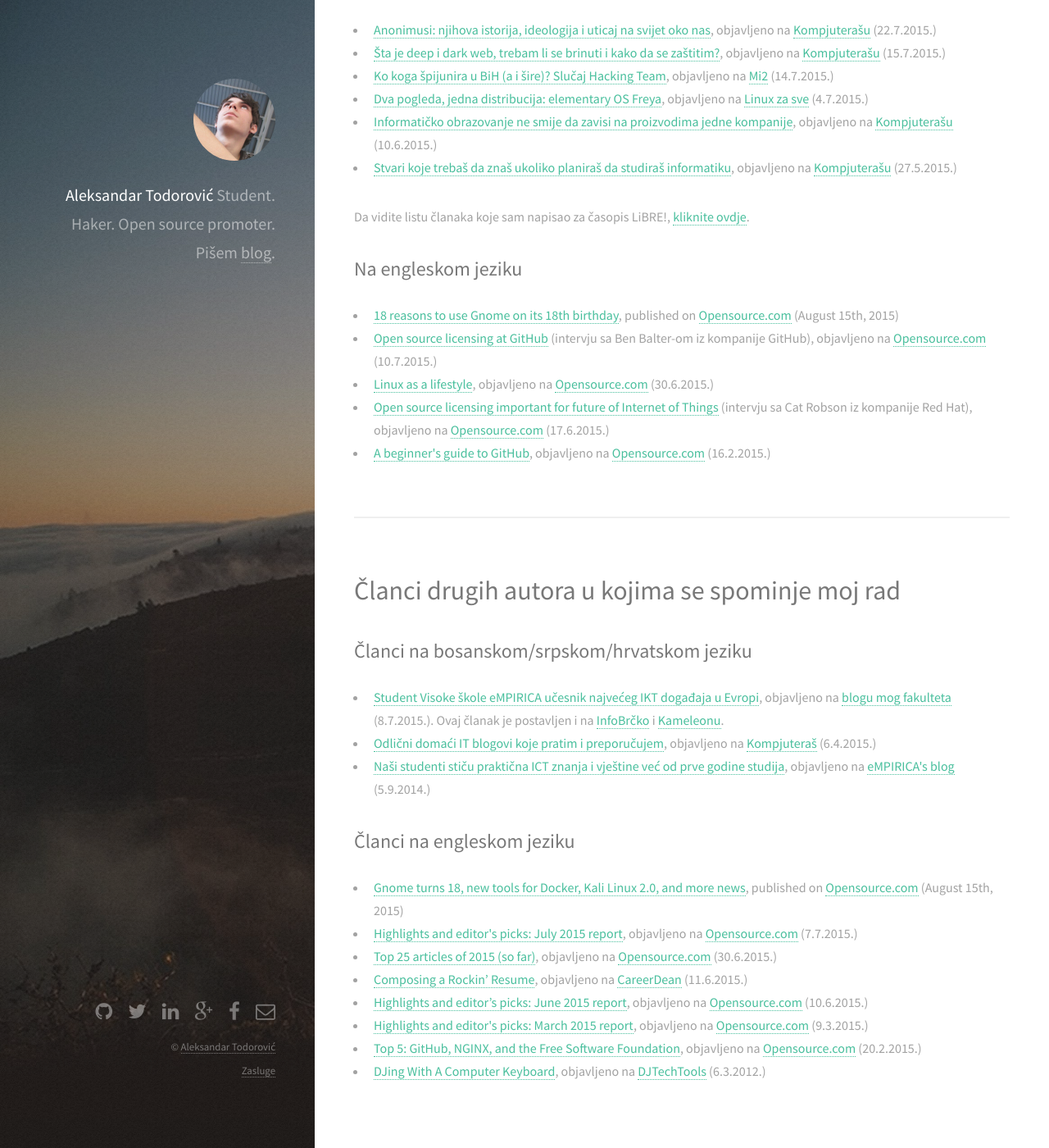
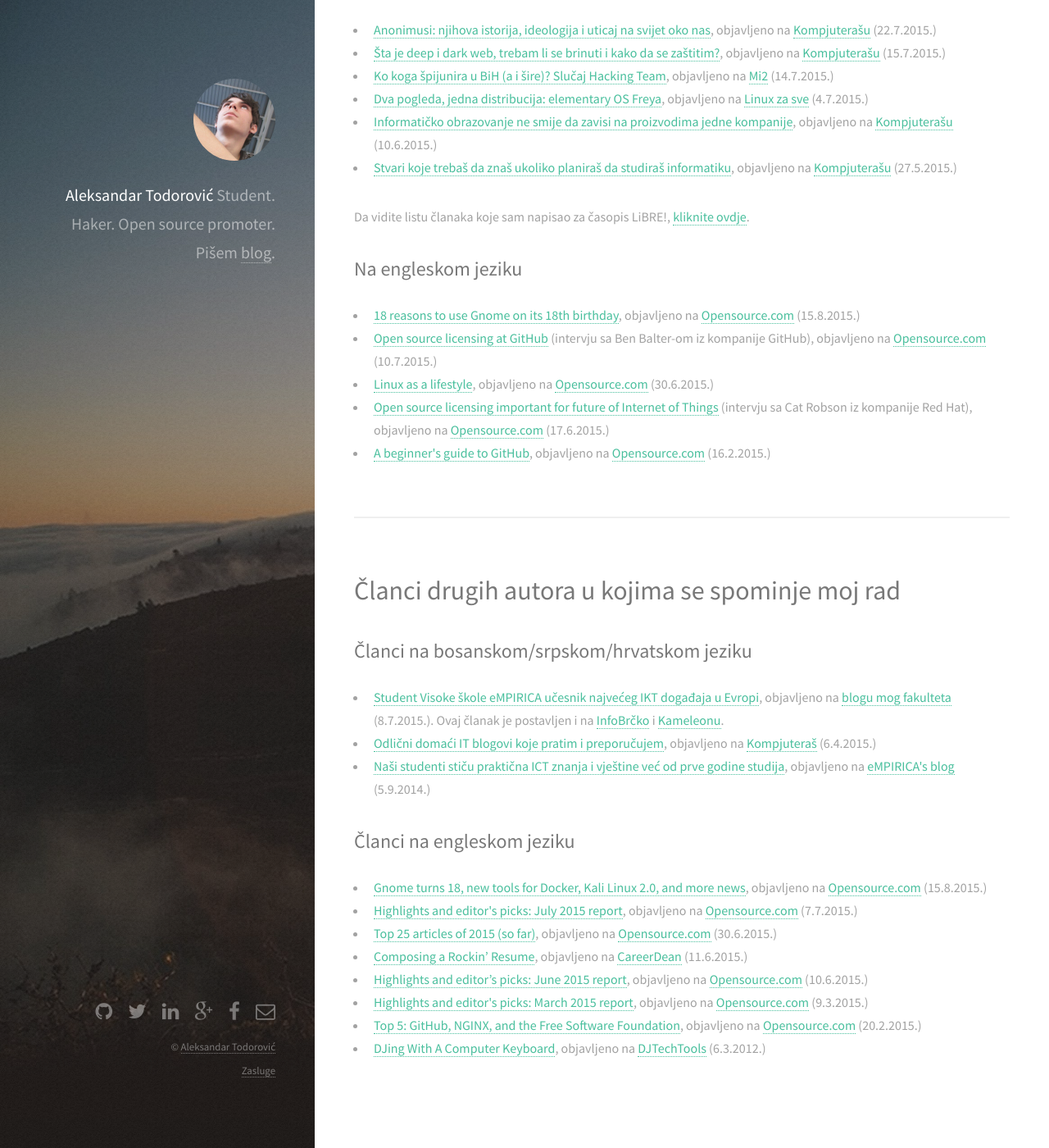
Before and after one commit to inputsh/bs.r3bl.me, a Jekyll site: the page built from index.html, in a window 1280 px wide and 1400 px high, scrolled down 721 px. Shown: the whole window at 82% size. Built offline with Jekyll 4.4.1, drawn with Linux system fonts in a browser that asks for light colours.

Commit message:
Localizes two entries on the homepage

```diff
--- a/index.html
+++ b/index.html
@@ -49,7 +49,7 @@ layout: default
       <h2>Na engleskom jeziku</h2>
 
       <ul>
-        <li><a href="http://opensource.com/life/15/8/gnome-turns-18">18 reasons to use Gnome on its 18th birthday</a>, published on <a href="http://opensource.com">Opensource.com</a> (August 15th, 2015)</li>
+        <li><a href="http://opensource.com/life/15/8/gnome-turns-18">18 reasons to use Gnome on its 18th birthday</a>, objavljeno na <a href="http://opensource.com">Opensource.com</a> (15.8.2015.)</li>
         <li><a href="http://opensource.com/life/15/7/interview-ben-balter-github">Open source licensing at GitHub</a> (intervju sa Ben Balter-om iz kompanije GitHub), objavljeno na <a href="http://opensource.com">Opensource.com</a> (10.7.2015.)</li>
         <li><a href="http://opensource.com/life/15/6/my-linux-story-Aleksandar-Todorovic">Linux as a lifestyle</a>, objavljeno na <a href="http://opensource.com">Opensource.com</a> (30.6.2015.)</li>
         <li><a href="http://opensource.com/business/15/6/interview-cat-robson-red-hat">Open source licensing important for future of Internet of Things</a> (intervju sa Cat Robson iz kompanije Red Hat), objavljeno na <a href="http://opensource.com">Opensource.com</a> (17.6.2015.)</li>
@@ -71,7 +71,7 @@ layout: default
       <h2>Članci na engleskom jeziku</h2>
 
       <ul>
-        <li><a href="http://opensource.com/life/15/8/weekly-news-august-15">Gnome turns 18, new tools for Docker, Kali Linux 2.0, and more news</a>, published on <a href="http://opensource.com">Opensource.com</a> (August 15th, 2015)</li>
+        <li><a href="http://opensource.com/life/15/8/weekly-news-august-15">Gnome turns 18, new tools for Docker, Kali Linux 2.0, and more news</a>, objavljeno na <a href="http://opensource.com">Opensource.com</a> (15.8.2015.)</li>
         <li><a href="http://opensource.com/life/15/7/community-report-july-2015">Highlights and editor's picks: July 2015 report</a>, objavljeno na <a href="http://opensource.com">Opensource.com</a> (7.7.2015.)</li>
         <li><a href="http://opensource.com/life/15/6/top-25-articles-2015-so-far">Top 25 articles of 2015 (so far)</a>, objavljeno na <a href="http://opensource.com">Opensource.com</a> (30.6.2015.)</li>
         <li><a href="http://www.careerdean.com/blog/composing-a-rockin-resume/">Composing a Rockin’ Resume</a>, objavljeno na <a href="https://www.careerdean.com/">CareerDean</a> (11.6.2015.)</li>
```
